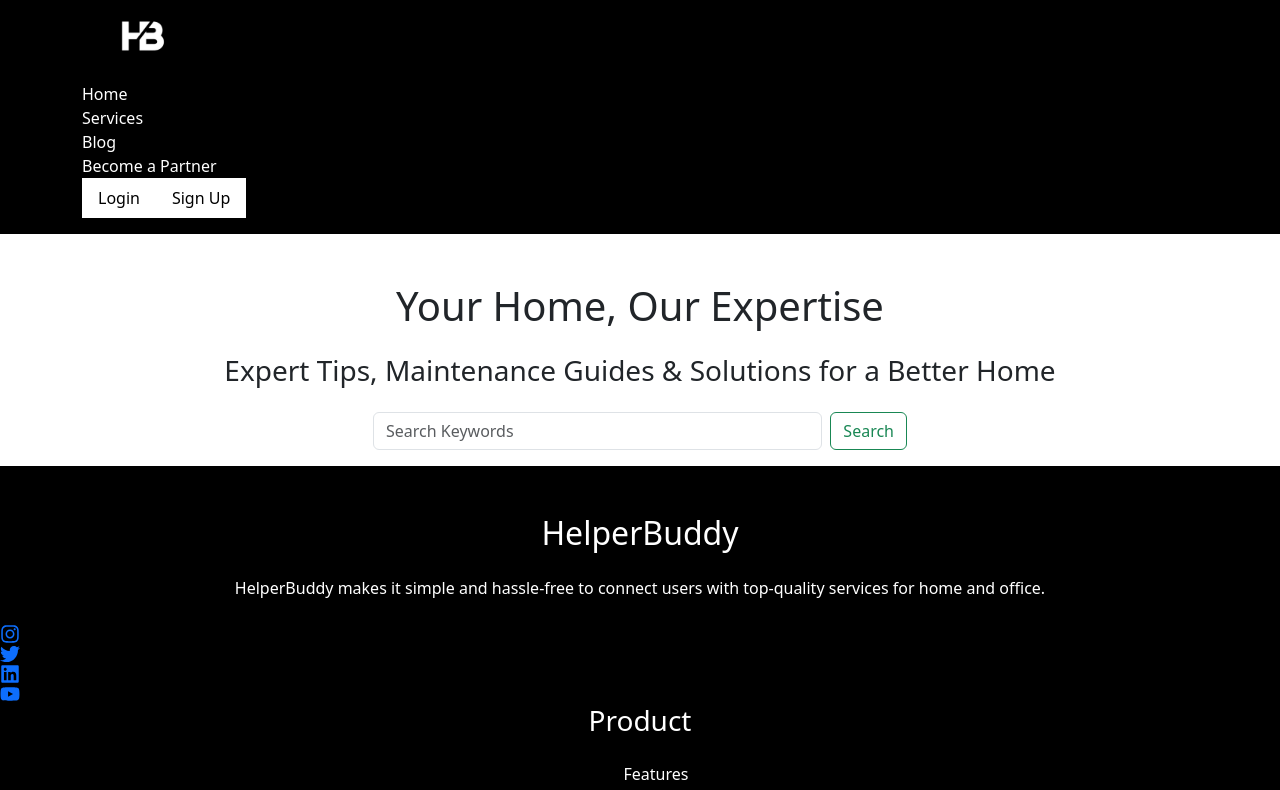
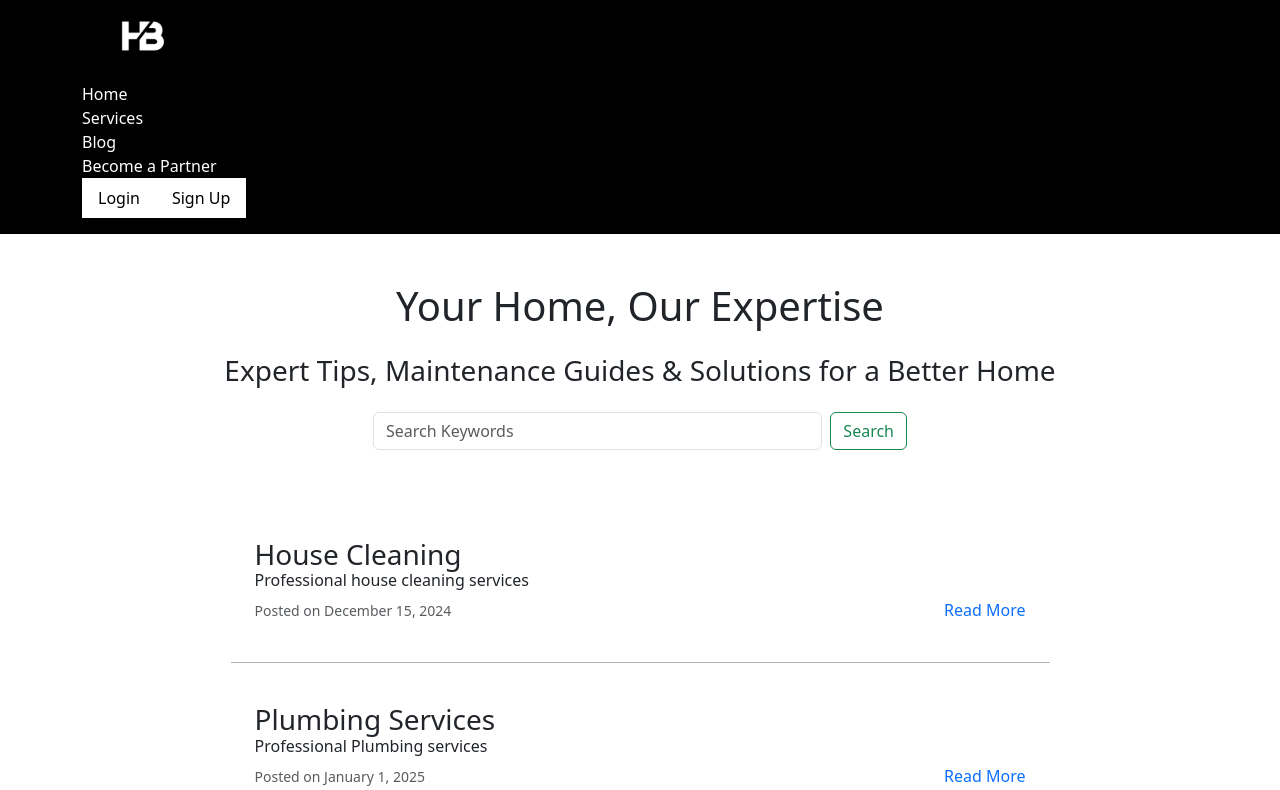
Before and after one commit to VikramSingh138/Helper-Buddy-GWOC, a Next.js app: page /blog in a window 1280 px wide. Shown: the top 790 px of the page. Built offline with nearby package versions, Linux system fonts and the light colour scheme.

Commit message:
Blog Section

```diff
--- a/src/app/blog/page.tsx
+++ b/src/app/blog/page.tsx
@@ -7,9 +7,18 @@
     {
         _id: '1',
         title: 'House Cleaning',
+        subtitle: 'Professional house cleaning services',
         content: 'Professional house cleaning services',
         imageUrl: '/images/cleaning.jpg',
-    createdAt: '2021-08-01T12:00:00.000Z'
+        date: 'December 15, 2024'
+    },
+    {
+        _id: '2',
+        title: 'Plumbing Services',
+        subtitle: 'Professional Plumbing services',
+        content: 'Professional Plumbing services',
+        imageUrl: '/images/cleaning.jpg',
+        date: 'January 1, 2025'
     },
     // Add more sample blogs
 ];
@@ -27,14 +36,19 @@
             {/* searchbar */}
             <div className="container w-50 mt-4">
                 <form className="d-flex" role="search">
-                    <input className="form-control me-2" type="search" placeholder="Search Keywords" aria-label="Search"/>
+                    <input className="form-control me-2" type="search" placeholder="Search Keywords" aria-label="Search" />
                     <button className="btn btn-outline-success" type="submit">Search</button>
                 </form>
             </div>
 
             {/* main page */}
-            <div className="container">
-
+            <div className="container mt-5 d-flex flex-column align-items-center">
+                {sampleBlogs.map(blog => (
+                    <BlogCard
+                        key={blog._id}
+                        blog={blog}
+                    />
+                ))}
             </div>
 
         </div>
--- a/src/components/ui/BlogCard.tsx
+++ b/src/components/ui/BlogCard.tsx
@@ -1,73 +1,22 @@
 'use client';
 
-import { useState } from 'react';
-import { Service } from '@/lib/types';
-import Button from './Button';
-import Modal from './Modal';
-import Input from './Input';
-import { useAuth } from '@/lib/auth';
+import { Blog } from '@/lib/types/api';
 
-interface ServiceCardProps {
-  service: Service;
+interface BlogCardProps {
+  blog: Blog;
 }
 
-export default function ServiceCard({ service }: ServiceCardProps) {
-  const [isBookingOpen, setIsBookingOpen] = useState(false);
-  const [dateTime, setDateTime] = useState('');
-  const [pincode, setPincode] = useState('');
-  const { user } = useAuth();
-
-  // Add default image
-  const defaultImage = '/images/service-default.jpg'; // Make sure this image exists in your public folder
-  const backgroundImage = service.image || defaultImage;
-
-  const handleBook = async () => {
-    if (!user) {
-      alert('Please login to book a service');
-      return;
-    }
-
-    try {
-      const response = await fetch('/api/service-requests', {
-        method: 'POST',
-        headers: {
-          'Content-Type': 'application/json',
-        },
-        body: JSON.stringify({
-          serviceId: service.id,
-          userId: user.id,
-          dateTime: new Date(dateTime),
-          pincode,
-        }),
-      });
-
-      if (!response.ok) throw new Error('Failed to create service request');
-
-      // Reset form and close modal
-      setDateTime('');
-      setPincode('');
-      setIsBookingOpen(false);
-      alert('Service request sent successfully!');
-    } catch (error) {
-      console.error('Error creating service request:', error);
-      alert('Failed to send service request');
-    }
-  };
+export default function BlogCard({ blog }: BlogCardProps) {
 
   return (
-    <div>
-      {/* Dark Overlay for Better Readability */}
-      <div className="absolute inset-0 bg-black bg-opacity-50"></div>
-
-      {/* Content Section */}
-      <div className="relative p-6">
-        <h3 className="text-xl font-semibold mb-2">{service.title}</h3>
-        <p className="text-gray-300 text-sm mb-4">{service.description}</p>
-        <div className="flex items-center justify-between">
-          <span className="text-gray-200 font-bold">₹{service.price}</span>
-          <Button variant="tertiary" size="sm" onClick={() => setIsBookingOpen(true)}>
-            Book Now
-          </Button>
+    <div className='p-4 mt-3 w-75 border-bottom border-dark-subtle'>
+      <div className="card-body">
+        <h3 className="card-title">{blog.title}</h3>
+        <h6 className="card-text">{blog.subtitle}</h6>
+        <div className="d-flex justify-content-between">
+          <p className="card-text"><small className="text-body-secondary">Posted on {blog.date}</small></p>
+          {/* Expand the blog by clicking this link and show the content */}
+          <a href="" style={{textDecoration:'None'}}>Read More</a>
         </div>
       </div>
     </div>
--- a/src/lib/types/api.ts
+++ b/src/lib/types/api.ts
@@ -2,7 +2,8 @@
 export interface Blog {
   _id?: string;
   title: string;
+  subtitle: string;
   content: string;
   imageUrl: string;
-  createdAt?: string;
+  date?: string;
 }
```
Lines whose indentation alone changed are shown as unchanged.
